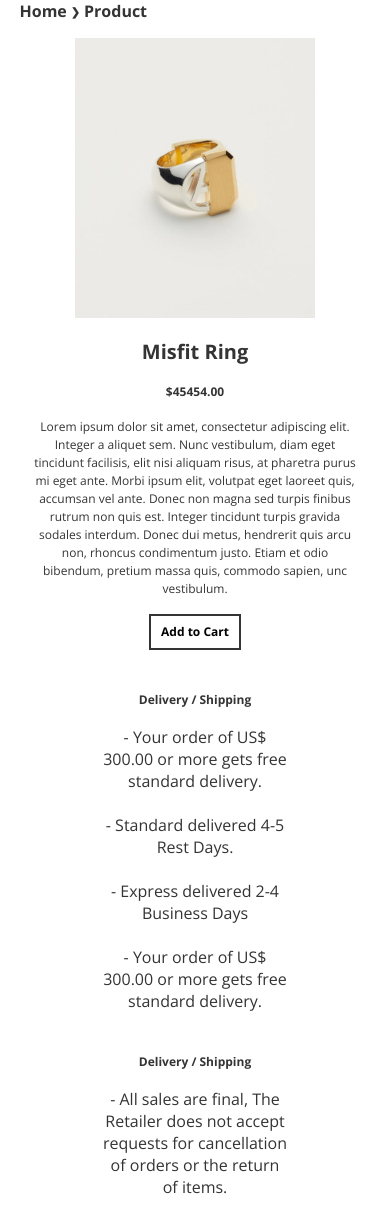
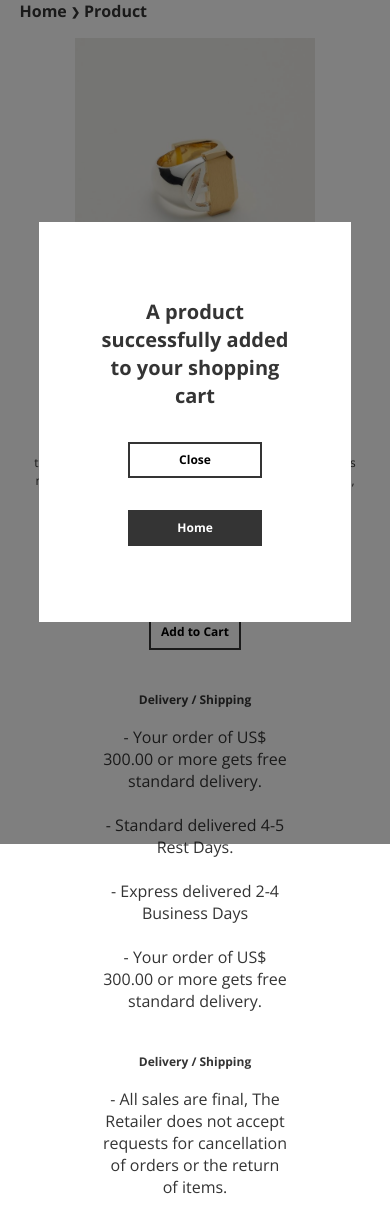
Before and after one commit to BaoHoangRmit/webprog-fullstack, a PHP site: page /customerDetail.html in a window 390 px wide. Run offline with PHP 8.4, Linux system fonts and the light colour scheme.

Commit message:
update search bar + modal + onclick detail

```diff
--- a/root/css/customer/customerDetail.css
+++ b/root/css/customer/customerDetail.css
@@ -1,3 +1,12 @@
+body{
+    position: relative;
+}
+
+.body-modal{
+    height: 100vh;
+    overflow-y: hidden;
+}
+
 #product-breadcrumb{
     width: 90%;
     margin: 0 5%;
@@ -34,6 +43,53 @@
     .product-breadcrumb-sep{
         font-size: 11px;
     }
+}
+
+#product-popup{
+    position: fixed;
+    top: 0;
+    left: 0;
+
+    width: 100%;
+    height: 100%;
+
+    display: flex;
+    justify-content: center;
+    align-items: center;
+
+    background-color: #00000080;
+}
+
+#product-popup-card{
+    width: 80%;
+    max-width: 900px;
+    height: 400px;
+    padding: 60px;
+
+    display: flex;
+    flex-direction: column;
+    justify-content: center;
+    align-items: center;
+
+    background-color: #ffffff;
+}
+
+#product-popup-card-text h2{
+    text-align: center;
+}
+
+#product-popup-card-button{
+    width: 100%;
+
+    display: flex;
+    justify-content: space-between;
+    align-items: center;
+}
+
+#product-popup-card button{
+    width: 50%;
+    margin: 60px;
+    margin-bottom: 0;
 }
 
 #product-detail{
@@ -89,6 +145,25 @@
         margin-bottom: 18px;
     }
 
+    #product-popup-card{
+        width: 90%;
+        padding: 40px;
+    }
+
+    #product-popup-card-button{
+        width: 100%;
+
+        display: flex;
+        flex-direction: column;
+        justify-content: center;
+        align-items: center;
+    }
+
+    #product-popup-card button{
+        width: 70%;
+        margin-top: 32px;
+    }
+
     #product-detail-image{
         max-width: 360px;
         aspect-ratio: 6/7;
@@ -126,6 +201,40 @@
 @media only screen and (max-width: 576px){
     #product-breadcrumb{
         margin-bottom: 16px;
+    }
+
+    #product-popup{
+        position: absolute;
+        top: 0;
+        left: 0;
+
+        width: 100%;
+        height: 100vh;
+        overflow-y: hidden;
+
+        display: flex;
+        justify-content: center;
+        align-items: center;
+
+        background-color: #00000080;
+    }
+
+    #product-popup-card{
+        width: 80%;
+        max-width: 900px;
+        height: 400px;
+        padding: 60px;
+
+        display: flex;
+        flex-direction: column;
+        justify-content: center;
+        align-items: center;
+
+        background-color: #ffffff;
+    }
+
+    #product-popup-card-text h2{
+        text-align: center;
     }
 
     #product-detail-image{
--- a/root/css/customer/customerStyle.css
+++ b/root/css/customer/customerStyle.css
@@ -132,6 +132,22 @@ h3{
     color: #ffffff;
 }
 
+.bg-btn{
+    padding: 10px 14px;
+    background-color: #343434;
+    border: 2px solid #343434;
+
+    color: #ffffff;
+    cursor: pointer;
+
+    transition: 0.4s ease;
+}
+
+.bg-btn:hover{
+    background-color: #ffffff;
+    color: #343434;
+}
+
 @media only screen and (max-width: 768px){
     h1{
         font-weight: 700;
@@ -182,6 +198,10 @@ h3{
     }
 
     .border-btn{
+        padding: 6px 10px;
+    }
+
+    .bg-btn{
         padding: 6px 10px;
     }
 }
@@ -251,6 +271,8 @@ h3{
     right: 50px;
     z-index: 100;
 
+    opacity: 0.8;
+
     color: #343434;
     font-weight: bold;
     font-size: 18px;
@@ -276,7 +298,7 @@ h3{
     }
 }
 
-@media only screen and (max-width: 768px){
+@media only screen and (max-width: 576px){
     .scroll-top-btn{
         bottom: 20px;
         right: 30px;
--- a/root/customerDetail.html
+++ b/root/customerDetail.html
@@ -35,6 +35,24 @@
                 </li>
             </ul>
         </nav>
+
+        <section id="product-popup">
+            <div id="product-popup-card">
+                <div id="product-popup-card-text">
+                    <h2>A product successfully added to your shopping cart</h2>
+                </div>
+
+                <div id="product-popup-card-button">
+                    <button id="product-popup-close" class="border-btn">
+                        <p class="text-bold">Close</p>
+                    </button>
+
+                    <button id="product-popup-home" class="bg-btn">
+                        <p class="text-bold">Home</p>
+                    </button>
+                </div>
+            </div>
+        </section>
 
         <section id="product-detail">
             <div id="product-detail-container">
```
Also changed, not shown: root/css/customer/index.css (+45 -2 lines), root/index.php (+14 -2 lines), root/img/icon/Search.png (added).
